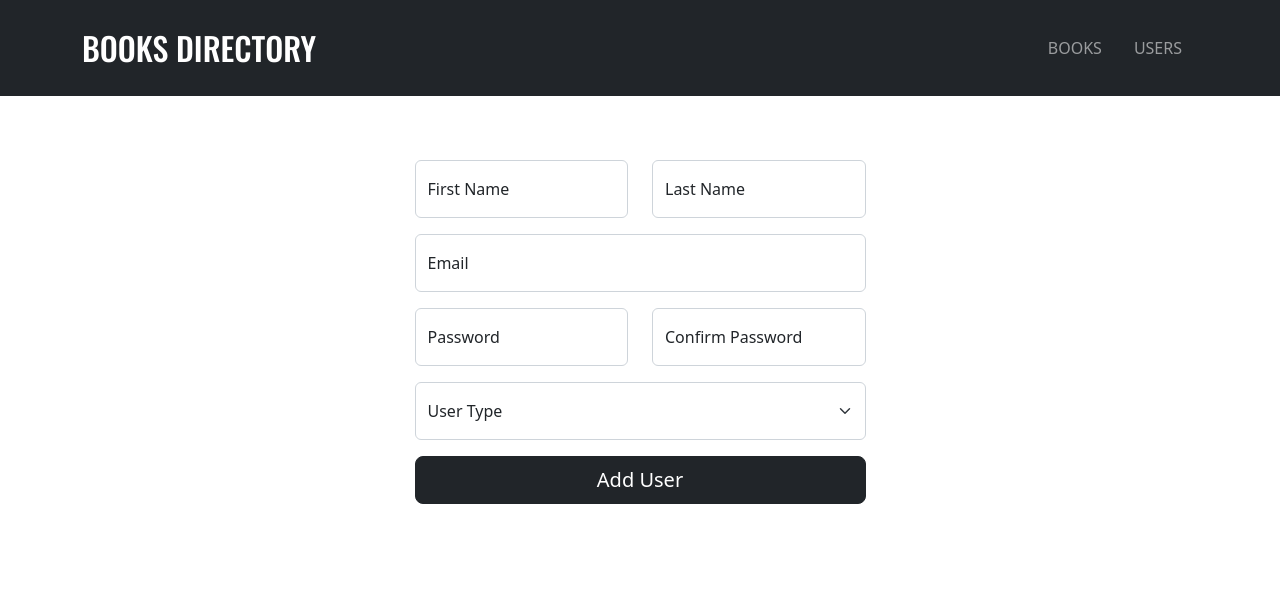
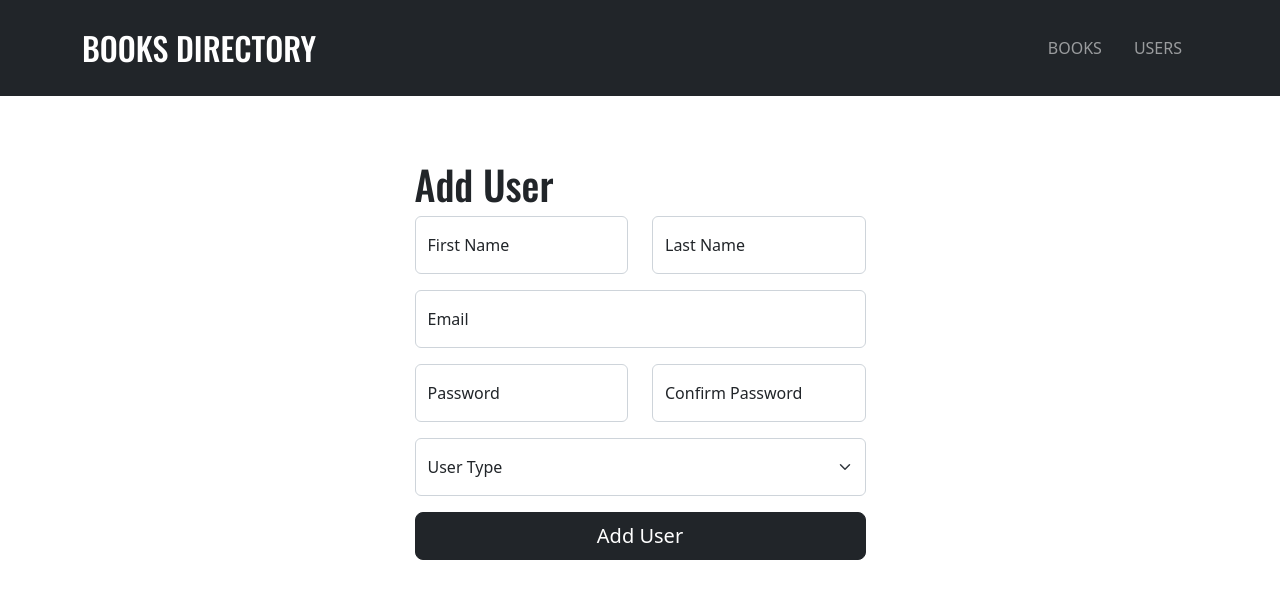
Before and after one commit to adingal/books-directory, a React (Create React App) app: page /add-user in a window 1280 px wide. Shown: the top 598 px of the page. Built offline with nearby package versions, Linux system fonts and the light colour scheme.

Commit message:
Add title

```diff
--- a/src/pages/AddUser.jsx
+++ b/src/pages/AddUser.jsx
@@ -116,6 +116,7 @@ function AddUser() {
   return (
     <Row>
       <Col xs={12} md={8} lg={6} xl={5} className="mx-auto">
+        <h1>Add User</h1>
         <Form onSubmit={formik.handleSubmit}>
           <Row>
             <Col md={6}>
--- a/src/pages/Login.jsx
+++ b/src/pages/Login.jsx
@@ -5,6 +5,7 @@ function Login() {
   return (
     <Row>
       <Col xs={12} md={8} lg={6} xl={4} className="mx-auto">
+        <h1>Login</h1>
         <Form>
           <FormGroup floating>
             <Input id="email" name="email" placeholder="Email" type="email" />
```
